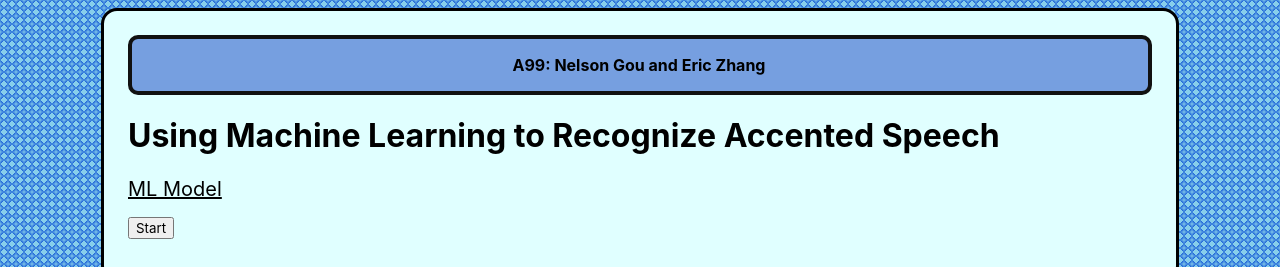
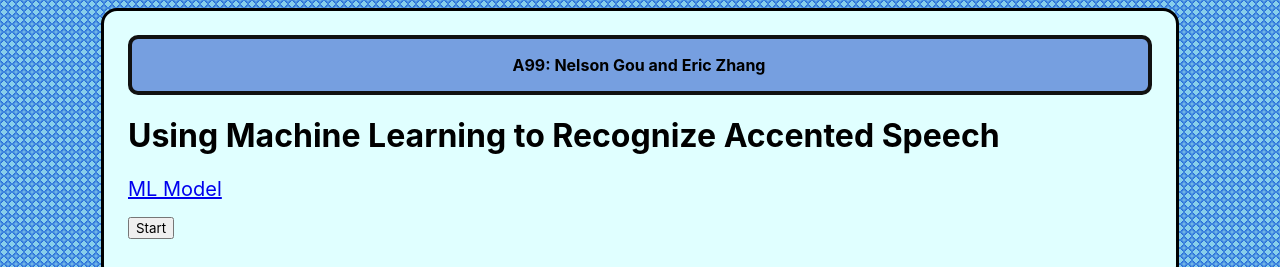
Before and after one commit to ng8165/SRP, a plain HTML site: page presentation/index.html in a window 1280 px wide. Shown: the top 267 px of the page. Drawn offline with Linux system fonts and the light colour scheme.

Commit message:
Add Link to ML Model Text

```diff
--- a/presentation/index.html
+++ b/presentation/index.html
@@ -26,7 +26,7 @@
     -->
 
     <div id="ml-model">
-      <u style="font-size:20px">ML Model</u>
+      <a style="font-size:20px" href="https://teachablemachine.withgoogle.com/models/2crv9wEh4/" target="_blank">ML Model</a>
 
       <p><button type="button" id="start" style="visibility:visible">Start</button></p>
       <p><button type="button" id="stop" style="display:none">Stop</button></p>
```
